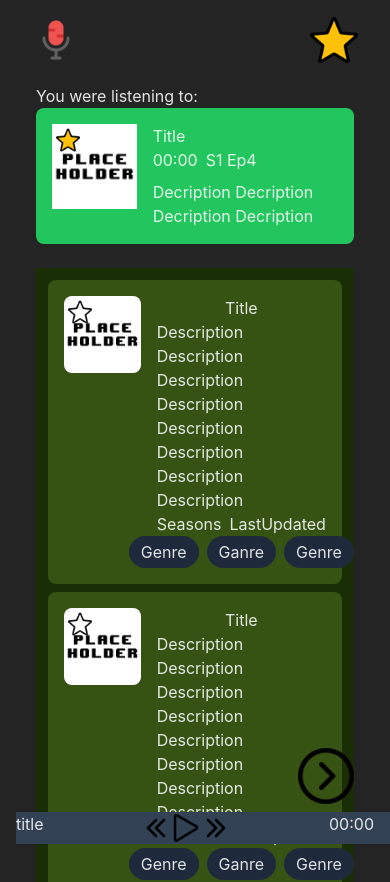
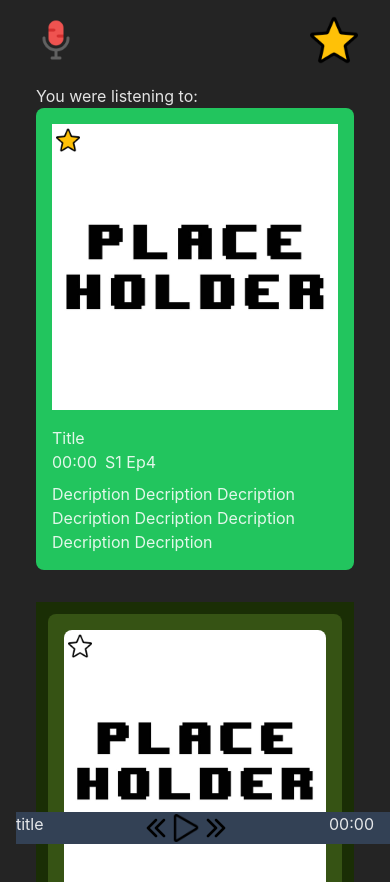
Before and after one commit to DaneVN/CS20240232_FTO2407_GroupB_DanevanNiekerk_DJS11, a React (Vite) app: page / in a window 390 px wide. Shown: the top 882 px of the page. Built offline with nearby package versions, Linux system fonts and the light colour scheme.

Commit message:
Home page responsiveness added

```diff
--- a/src/assets/components/LastListened.jsx
+++ b/src/assets/components/LastListened.jsx
@@ -11,7 +11,7 @@ function LastListened() {
   }
 
   return (
-    <div className="bg-green-500 rounded-lg p-4 grid grid-cols-3 gap-4">
+    <div className="bg-green-500 rounded-lg p-4 flex flex-col gap-4 sm:grid sm:grid-cols-3 sm:gap-4 mb-2">
       <div className="relative">
         <button className="w-6 absolute top-1 left-1" onClick={toggleStar}>
           <img src={starFull} alt="favourite" />
@@ -23,14 +23,17 @@ function LastListened() {
           alt="show banner/cover"
         />
       </div>
-      <div className="col-span-2">
+      <div className="flex flex-col sm:col-span-2">
         <h3>Title</h3>
         <div className="flex justify-between gap-2 flex-wrap">
           <div className="flex justify-between gap-2">
             <p>00:00</p>
             <p>S1 Ep4</p>
           </div>
-          <p>Decription Decription Decription Decription</p>
+          <p>
+            Decription Decription Decription Decription Decription Decription
+            Decription Decription
+          </p>
         </div>
       </div>
     </div>
--- a/src/assets/components/PreviewCard.jsx
+++ b/src/assets/components/PreviewCard.jsx
@@ -6,8 +6,8 @@ import starEmpty from "../images/star-empty.png";
 
 function PreviewCard() {
   return (
-    <div className="bg-lime-900 rounded-lg p-4 grid grid-cols-3 gap-4 mb-2">
-      <div className="relative">
+    <div className="bg-lime-900 rounded-lg p-4 flex flex-col gap-4 sm:grid sm:grid-cols-3 sm:gap-4 mb-6">
+      <div className="relative mb-4">
         <img
           className="w-6 absolute top-1 left-1"
           src={starEmpty}
@@ -20,23 +20,23 @@ function PreviewCard() {
         />
       </div>
       <div className="col-span-2 flex flex-col items-center justify-evenly">
-        <h2 className="">Title</h2>
-        <p className="">
+        <h2 className="mb-4">Title</h2>
+        <p className="mb-2">
           Description Description Description Description Description
           Description Description Description{" "}
           {/* //prettier added {" "}, for some reason? */}
         </p>
-        <div className="flex gap-2 justify-center">
+        <div className="flex gap-2 justify-center flex-wrap mb-2">
           <p>Seasons</p>
           <p>LastUpdated</p>
         </div>
         <div id="genre-list">
-          <ul className="list-none flex gap-2 justify-center">
+          <ul className="list-none flex gap-2 justify-center flex-wrap">
             <li id="genre" className="bg-slate-800 rounded-3xl px-3 py-1">
               Genre
             </li>
             <li id="genre" className="bg-slate-800 rounded-3xl px-3 py-1">
-              Ganre
+              Genre
             </li>
             <li id="genre" className="bg-slate-800 rounded-3xl px-3 py-1">
               Genre
--- a/src/assets/pages/Home.jsx
+++ b/src/assets/pages/Home.jsx
@@ -11,13 +11,17 @@ export default function Home() {
       <h2>You were listening to:</h2>
       <LastListened />
       <br />
-      <div id="home-podcast-list" className="bg-lime-950 p-3 relative">
+      <div id="home-podcast-list" className="bg-lime-950 p-3 relative ">
+        {/* //have the different cards path to the corresponding show using urlParams */}
         <Link to="show">
           <PreviewCard />
         </Link>
-        {/* //have the different cards path to the corresponding show using urlParams */}
-        <PreviewCard />
-        <PreviewCard />
+        <Link to="show">
+          <PreviewCard />
+        </Link>
+        <Link to="show">
+          <PreviewCard />
+        </Link>
         <button className="absolute top-1/2 right-0 hover:animate-bounce">
           {/* //add a react spring animation instead of hover? */}
           <img src={loadMore} alt="arrow to the right" className="w-14" />
```
